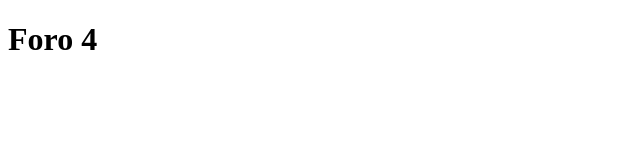
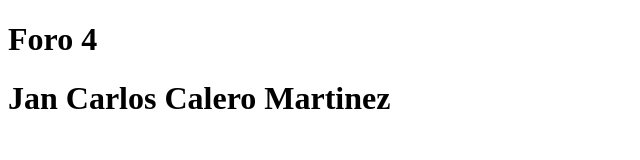
Before and after one commit to DrJan01/DrJan01.github.io, a plain HTML site: page index.html in a window 1280 px wide. Shown: the whole page, without its empty margins (0-640 px from the left). Drawn offline with Linux system fonts and the light colour scheme.

Commit message:
Update index.html

```diff
--- a/index.html
+++ b/index.html
@@ -6,6 +6,8 @@
     <title>Document</title>
 </head>
 <h1>Foro 4 </h1>
+
+    <h1>Jan Carlos Calero Martinez</h1>
 <body>
 
 </body>
```
